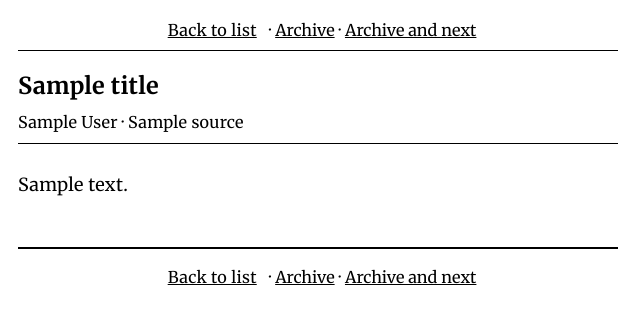
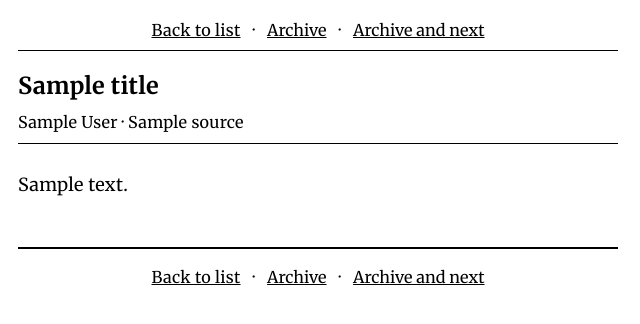
Before and after one commit to jtamboli/readwise-kindle-web, a FastAPI app: template app/templates/page.html in a window 1280 px wide. Shown: the top 324 px of the page, without its empty margins (0-640 px from the left). Run offline with FastAPI, Linux system fonts and the light colour scheme; the template is opened without the code that fills it: most values are stand-ins (such as "Sample title", 1, 10 or a date in 2020).

Commit message:
Fix uneven button spacing in article navigation
The .article-nav a margin rule only applied to <a> tags (Back to list),
not to .archive-form elements containing the Archive buttons, causing
extra space after "Back to list". Apply the same margin to .archive-form.

https://claude.ai/code/session_01RkWHj3eYo4b1Jbn8ic8LHR

```diff
--- a/app/templates/page.html
+++ b/app/templates/page.html
@@ -208,7 +208,8 @@
             padding-top: 1em;
             border-top: 2px solid var(--border-dark);
         }
-        .article-nav a {
+        .article-nav a,
+        .article-nav .archive-form {
             margin: 0 0.5em;
         }
         .article-header {
```
